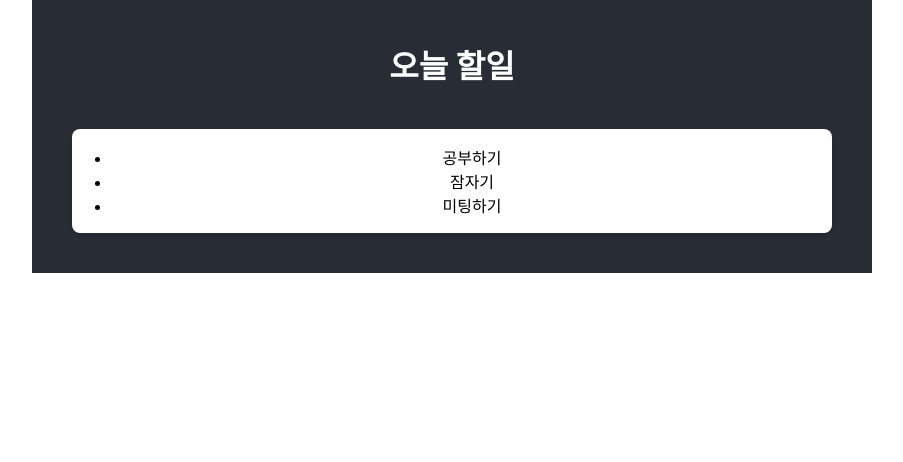
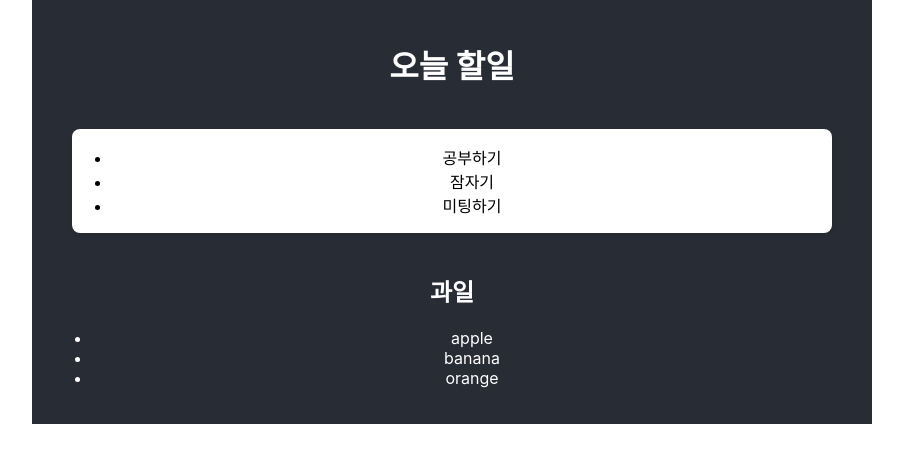
Before and after one commit to K0hun/React, a React (Create React App) app: page / in a window 1280 px wide. Shown: the top 462 px of the page, without its empty margins (188-1091 px from the left). Built offline with nearby package versions, Linux system fonts and the light colour scheme.

Commit message:
데이터 반복 처리하기(map)

```diff
--- a/src/App.tsx
+++ b/src/App.tsx
@@ -2,6 +2,7 @@
 import logo from "./logo.svg";
 import "./App.css";
 import TodoList from "./Todolist";
+import MapTest from "./MapTest";
 
 {
   /*
@@ -17,6 +18,7 @@
   return (
     <div className="container">
       <TodoList></TodoList>
+      <MapTest></MapTest>
     </div>
   );
 }
--- /dev/null
+++ b/src/MapTest.tsx
@@ -0,0 +1,20 @@
+import React, {  } from "react";
+
+const MapTest = ()=>{
+    const fruits = ['apple', 'banana', 'orange'];
+
+    return(
+        <div>
+            <h2>과일</h2>
+            <ul>
+                {
+                    fruits.map((fruit, index) =>{
+                        return <li key={index}>{fruit}</li>;
+                    })
+                }
+            </ul>
+        </div>
+    )
+}
+
+export default MapTest;
--- a/src/Todolist.tsx
+++ b/src/Todolist.tsx
@@ -1,13 +1,19 @@
 import React, { useState } from "react";
+
+type Todo = {
+    id : number;
+    text : string;
+    isCehcked : boolean;
+}
 
 const TodoList: React.FC = () => {
   const title: string = "오늘 할일";
 
   // 구조분해할당
-  const [todos, setTodos] = useState<string[]>([
-    "공부하기",
-    "잠자기",
-    "미팅하기",
+  const [todos, setTodos] = useState<Todo[]>([
+    {id: 1,text: "공부하기",isCehcked: false},
+    {id: 2,text: "잠자기",isCehcked: false},
+    {id: 3,text: "미팅하기",isCehcked: false},
   ]);
 
   return (
@@ -17,9 +23,11 @@
       <div className="container">
         <div className="board">
           <ul>
-            <li>{todos[0]}</li>
-            <li>{todos[1]}</li>
-            <li>{todos[2]}</li>
+            {
+                todos.map((todo, index) =>{
+                    return <li key={index}>{todo.text}</li>;
+                })
+            }
           </ul>
         </div>
       </div>
```
